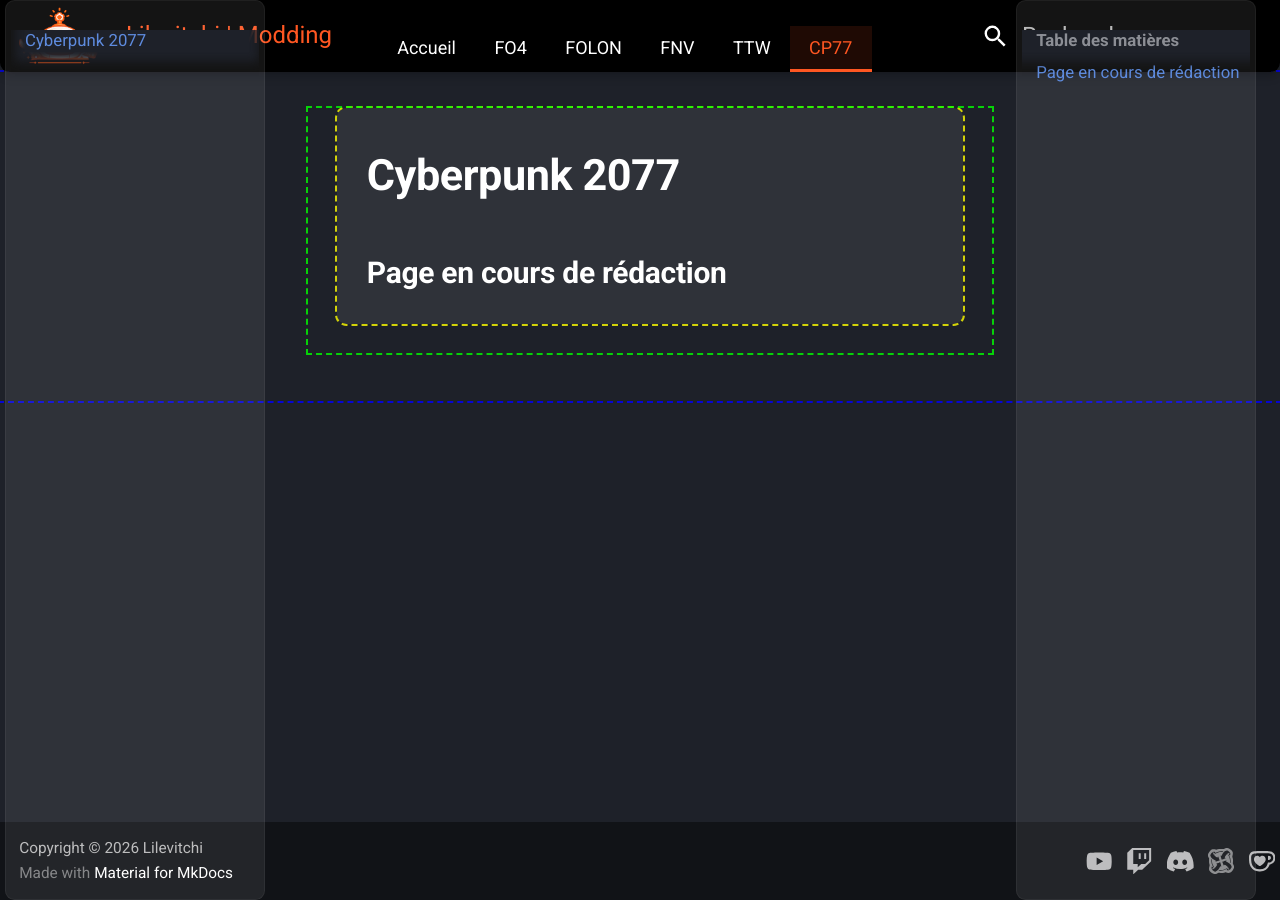
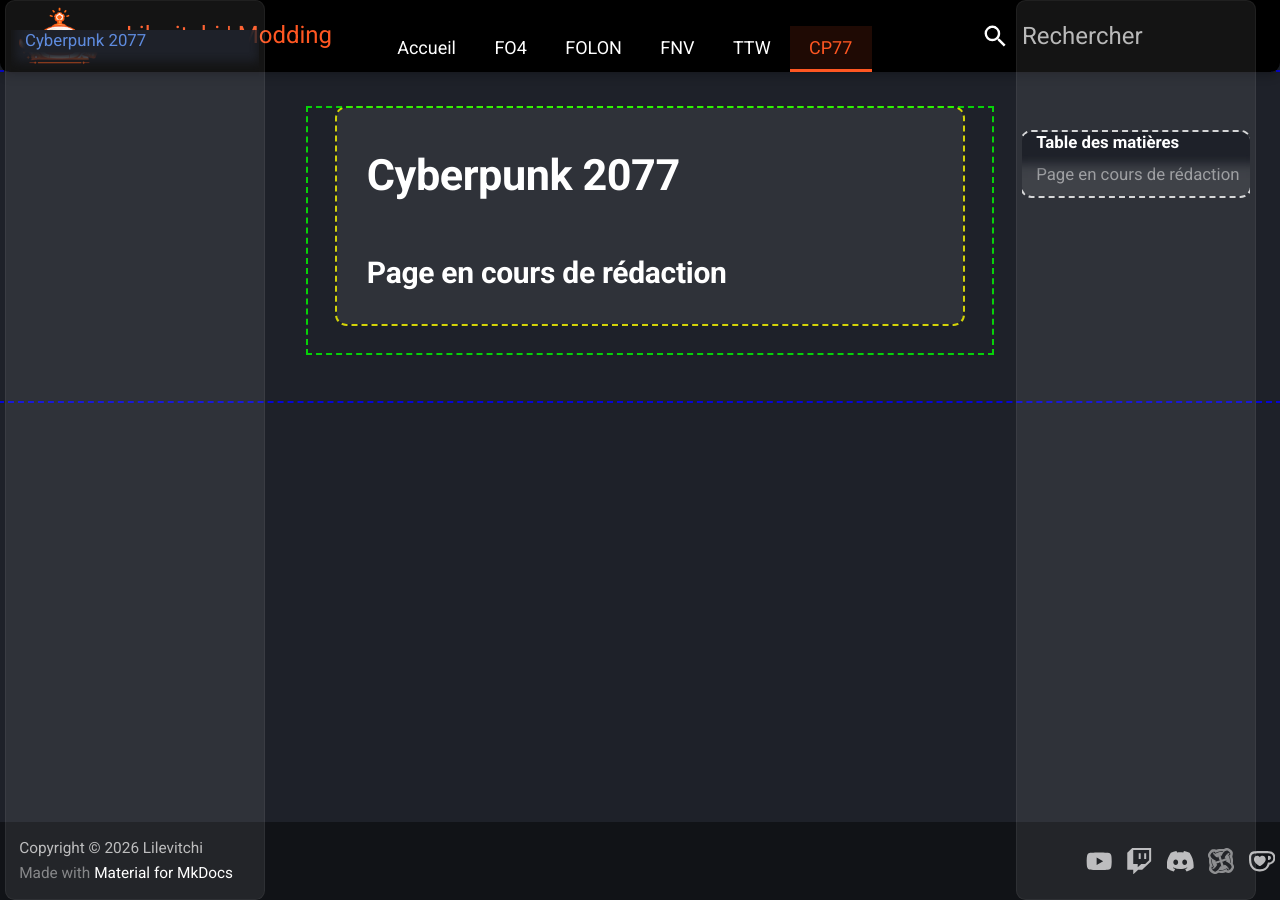
Before and after one commit to Lilevitchi/lilevitchi.github.io, an MkDocs documentation site: the page built from docs/cyberpunk/index.md, in a window 1280 px wide. Built offline with MkDocs 1.6.1 and Material for MkDocs 9.7.7, drawn with Linux system fonts in a browser that asks for light colours.

Commit message:
Update extra.css

```diff
--- a/docs/stylesheets/extra.css
+++ b/docs/stylesheets/extra.css
@@ -331,17 +331,6 @@
     outline: 2px dashed rgba(255, 255, 0, 0.8); /* Jaune (Debug) */
 }
 
-/* On force du contenu dans les sidebars pour tester le scroll */
-.md-sidebar--primary .md-sidebar__inner::after,
-.md-sidebar--secondary .md-sidebar__inner::after {
-    content: "TEST SCROLL \A \A" "Ligne de test \A". repeat(50); /* Répète le texte */
-    white-space: pre;
-    display: block;
-    color: rgba(255, 255, 255, 0.1); /* Très discret pour ne pas gêner */
-    font-size: 20px;
-    padding-top: 20px;
-}
-
 /*[data-md-color-scheme] .md-main__inner,
 [data-md-color-scheme] .md-content {
   margin-top: var(--space-sm);
@@ -474,7 +463,7 @@
 
 /* --------------------------------------------------
    NAVIGATION SECONDAIRE (SIDEBAR DROITE)
-   --------------------------------------------------
+   -------------------------------------------------- */
 
 [data-md-color-scheme] .md-nav--secondary {
   position: sticky;
@@ -483,7 +472,7 @@
   overflow-y: auto;
   background-color: var(--tab-bg-hover);
   border-radius: var(--radius-sm);
- outline: 2px dashed rgba(255, 255, 255, 0.8); /* BLanc
+ outline: 2px dashed rgba(255, 255, 255, 0.8); /* BLanc */
 }
 
 [data-md-color-scheme] .md-nav--secondary .md-nav__title {
```
